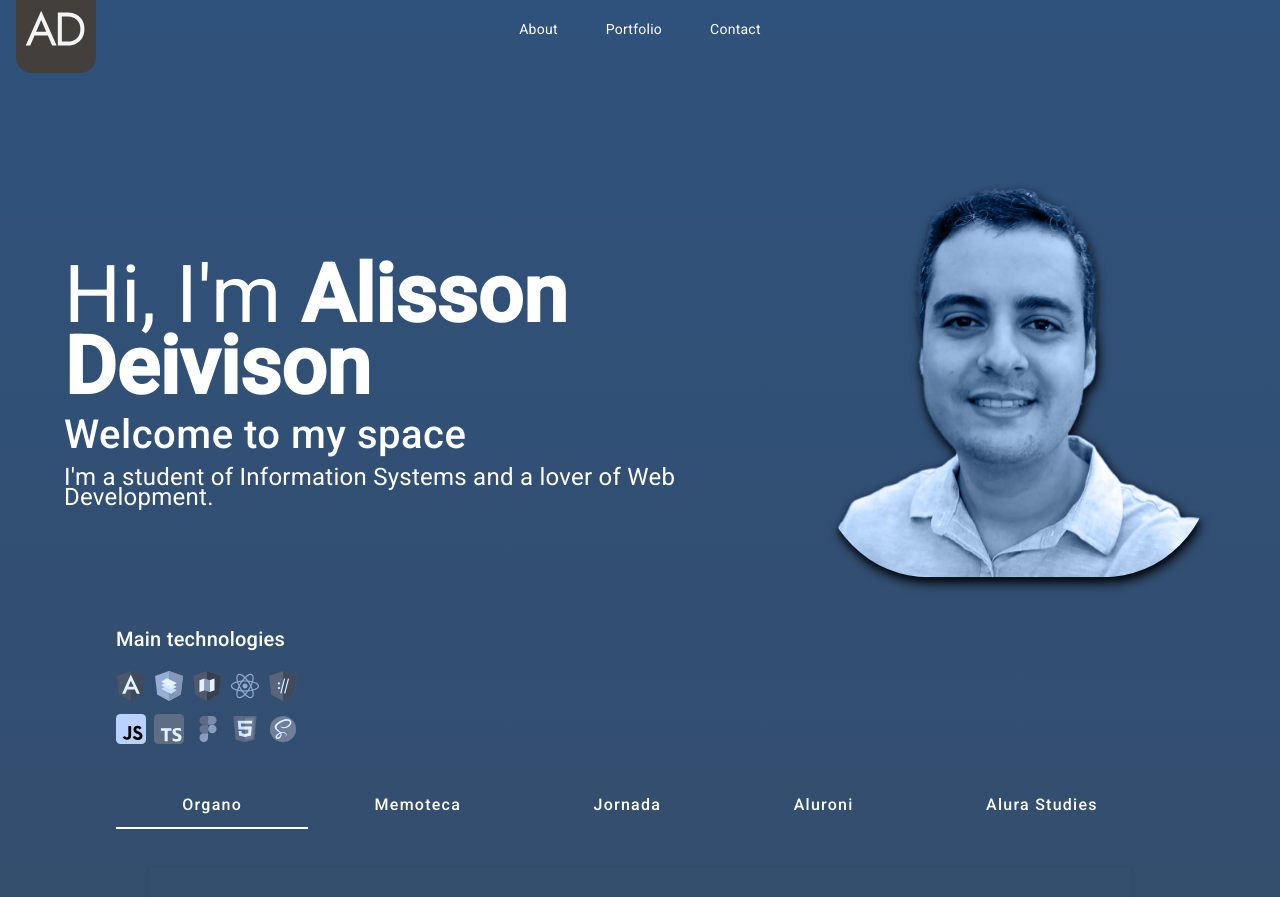
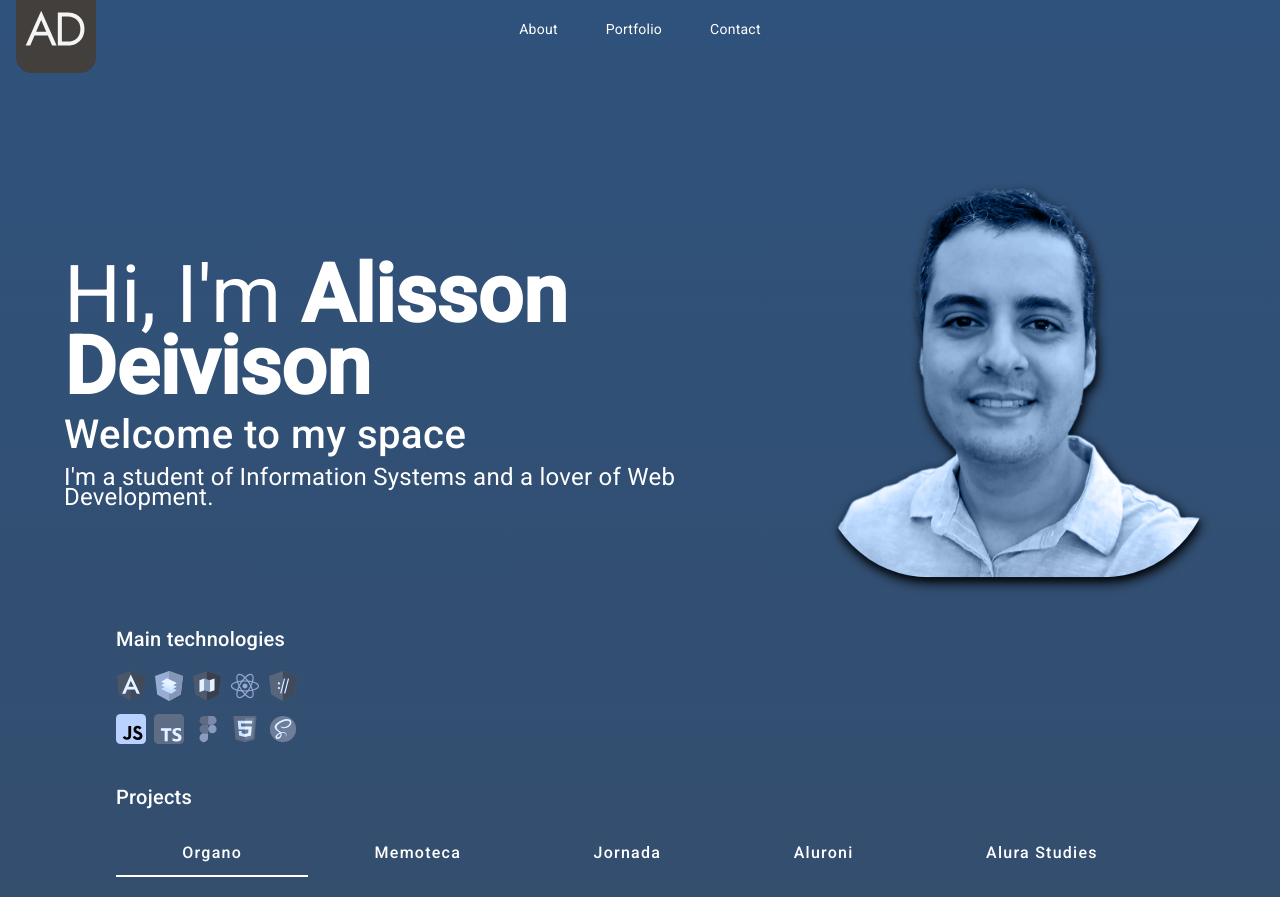
Before and after one commit to AlissonDeivison/portfolio, an Angular app: page / in a window 1280 px wide. Shown: the top 897 px of the page. Built offline with nearby package versions, Linux system fonts and the light colour scheme.

Commit message:
Added title  "Projects" in initial page

```diff
--- a/src/app/pages/home/home.component.html
+++ b/src/app/pages/home/home.component.html
@@ -1,6 +1,7 @@
 <app-header></app-header>
 <app-container>
   <app-technologies></app-technologies>
+  <h2>Projects</h2>
   <app-tabs></app-tabs>
 </app-container>
 <!-- <app-footer></app-footer> -->
--- a/src/app/pages/home/home.component.scss
+++ b/src/app/pages/home/home.component.scss
@@ -0,0 +1,3 @@
+h2{
+    color: rgb(255, 255, 255);
+}
```
